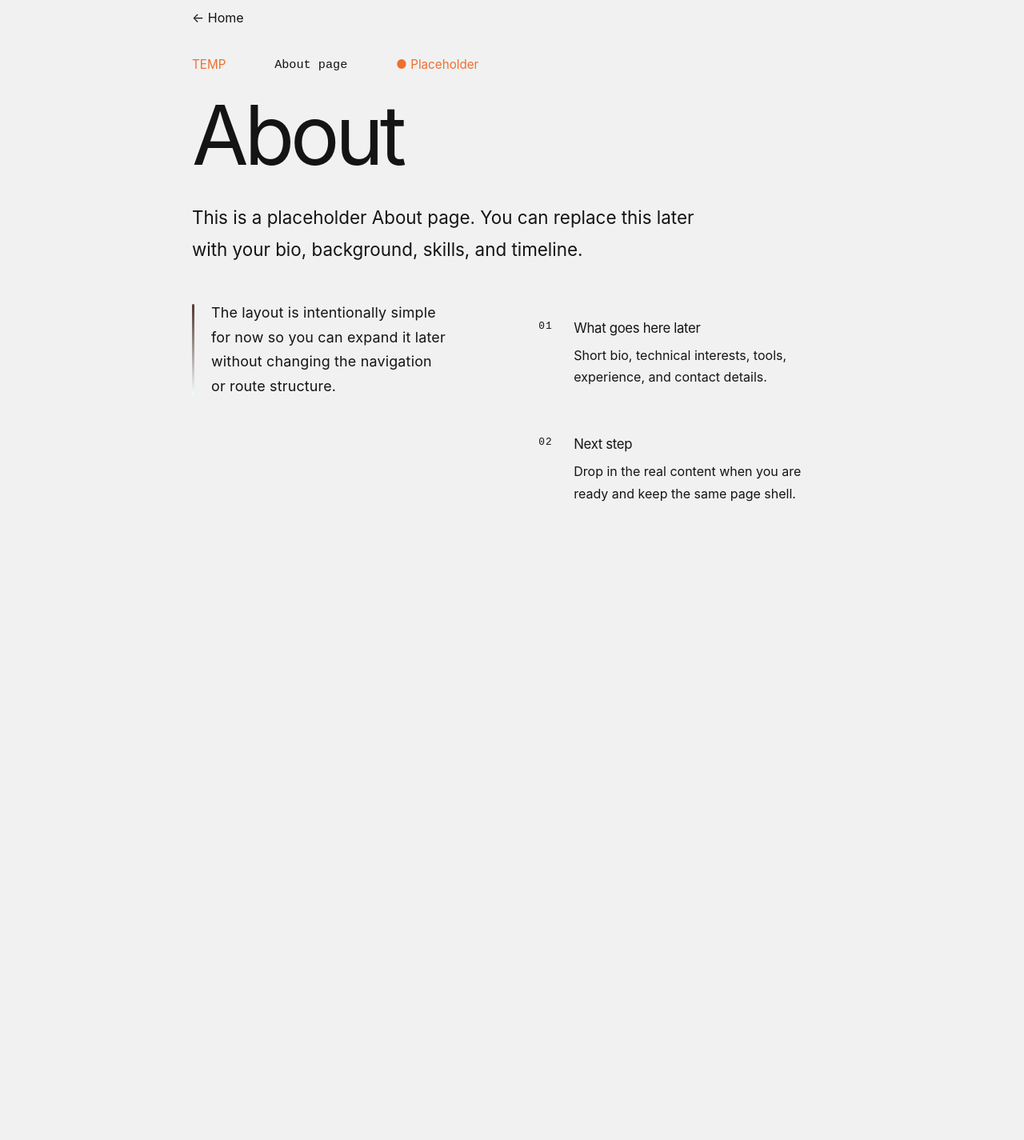
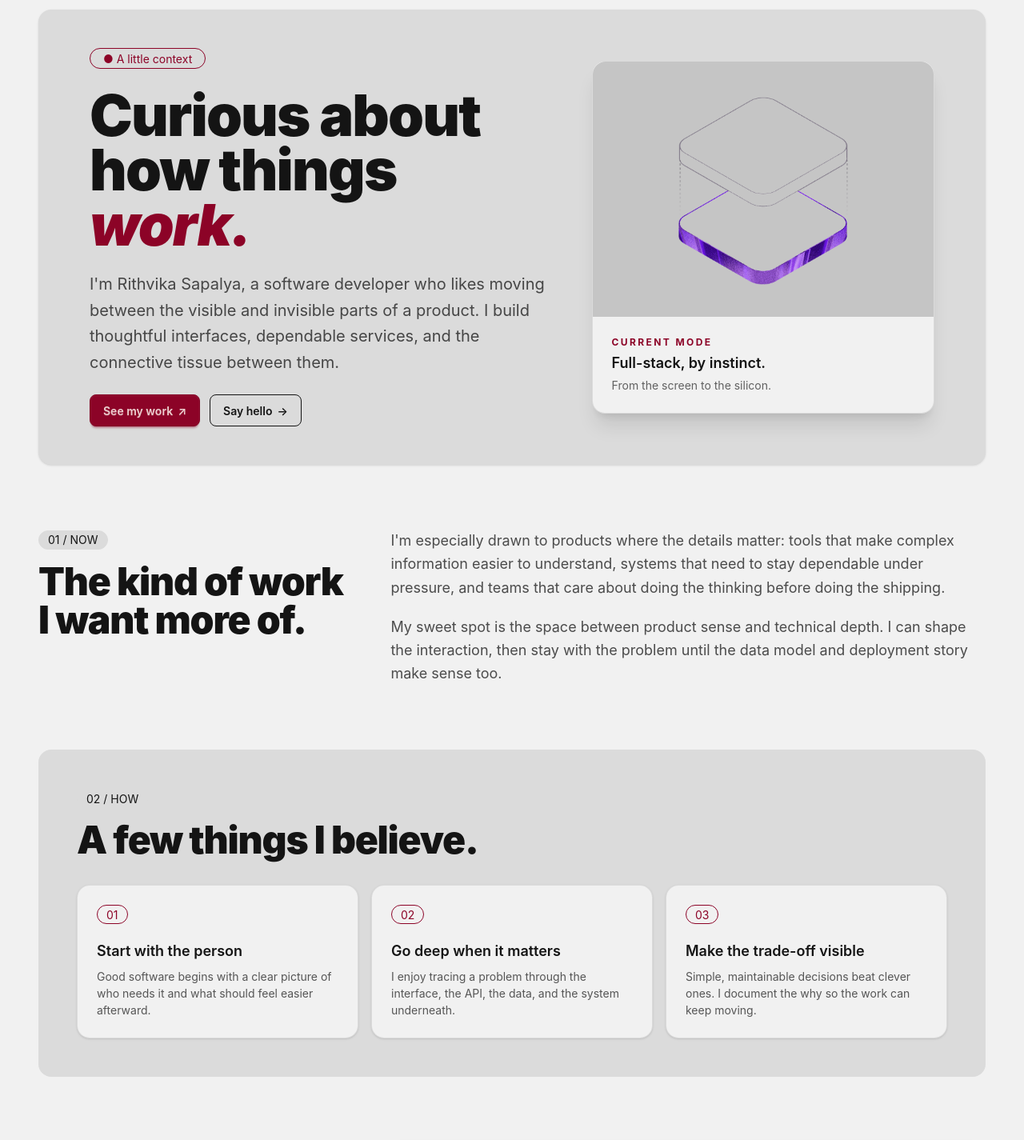
Before and after one commit to Rithabc/portfolio, a React (Vite) app: page /about in a window 1280 px wide. Shown: the part 100-1525 px from the top of the page at 80% size. Before the commit the page ends 864 px from the top, so only its background shows below. Built offline with nearby package versions, Linux system fonts and the light colour scheme.

Commit message:
feat: update AboutPage layout and styling, add motion effects and content sections

```diff
--- a/src/components/AboutPage.tsx
+++ b/src/components/AboutPage.tsx
@@ -1,46 +1,94 @@
-import '../App.css'
+import { motion } from 'motion/react'
 import { Link } from 'react-router-dom'
+import heroAsset from '../assets/hero.png'
+
+const principles = [
+  ['01', 'Start with the person', 'Good software begins with a clear picture of who needs it and what should feel easier afterward.'],
+  ['02', 'Go deep when it matters', 'I enjoy tracing a problem through the interface, the API, the data, and the system underneath.'],
+  ['03', 'Make the trade-off visible', 'Simple, maintainable decisions beat clever ones. I document the why so the work can keep moving.'],
+]
+
+const toolkit = ['React', 'TypeScript', 'Python', 'C++', 'Node.js', 'FastAPI', 'SQL', 'Git']
 
 function AboutPage() {
   return (
-    <main className="project-page">
-      <section className="project-hero">
-        <div className="project-back-link-wrap">
-          <Link className="project-back-link" to="/">
-            ← Home
-          </Link>
-        </div>
+    <main className="about-page mx-auto max-w-7xl px-4 py-12 sm:px-8 lg:px-12">
+      <section className="hero min-h-[32rem] rounded-box bg-base-200 px-4 py-12 shadow-sm sm:px-10 lg:px-16">
+        <motion.div
+          className="hero-content grid w-full max-w-none gap-12 p-0 lg:grid-cols-[1.15fr_0.85fr]"
+          initial={{ opacity: 0, y: 24 }}
+          animate={{ opacity: 1, y: 0 }}
+          transition={{ duration: 0.65, ease: [0.22, 1, 0.36, 1] }}
+        >
+          <div className="about-hero-copy flex flex-col items-start gap-6">
+            <div className="badge badge-primary badge-outline gap-2 px-4 py-3">● A little context</div>
+            <h1 className="max-w-3xl text-5xl font-black leading-[0.95] tracking-tight sm:text-7xl">Curious about how things <span className="text-primary italic">work.</span></h1>
+            <p className="max-w-2xl text-lg leading-relaxed text-base-content/75 sm:text-xl">
+              I&apos;m Rithvika Sapalya, a software developer who likes moving between the visible and invisible parts of a product.
+              I build thoughtful interfaces, dependable services, and the connective tissue between them.
+            </p>
+            <div className="flex flex-wrap gap-3">
+              <Link to="/projects" className="btn btn-primary">See my work <span aria-hidden="true">↗</span></Link>
+              <a href="mailto:rithvika.sapalia@gmail.com" className="btn btn-outline">Say hello <span aria-hidden="true">→</span></a>
+            </div>
+          </div>
 
-        <div className="project-meta-row">
-          <span className="project-year">TEMP</span>
-          <span className="project-divider" />
-          <span className="project-kicker">About page</span>
-          <span className="project-divider" />
-          <span className="project-status">● Placeholder</span>
-        </div>
-
-        <h1 className="project-title">About</h1>
-        <p className="project-summary">
-          This is a placeholder About page. You can replace this later with your bio, background, skills, and timeline.
-        </p>
+          <motion.div
+            className="card border border-base-content/10 bg-base-100 shadow-xl"
+            initial={{ opacity: 0, scale: 0.94, rotate: 2 }}
+            animate={{ opacity: 1, scale: 1, rotate: 0 }}
+            transition={{ duration: 0.8, delay: 0.12, ease: [0.22, 1, 0.36, 1] }}
+          >
+            <figure className="aspect-[4/3] overflow-hidden bg-base-300 p-6 sm:p-10"><img className="h-full w-full object-contain" src={heroAsset} alt="Layered computing hardware illustration" /></figure>
+            <div className="card-body gap-1 p-6">
+              <div className="text-xs font-bold uppercase tracking-[0.2em] text-primary">Current mode</div>
+              <h2 className="card-title">Full-stack, by instinct.</h2>
+              <p className="text-base-content/65">From the screen to the silicon.</p>
+            </div>
+          </motion.div>
+        </motion.div>
       </section>
 
-      <section className="project-detail-grid">
-        <div className="project-detail-intro">
-          <p>
-            The layout is intentionally simple for now so you can expand it later without changing the navigation or route structure.
-          </p>
+      <section className="grid gap-10 py-20 lg:grid-cols-[0.7fr_1.3fr]" aria-labelledby="about-focus-title">
+        <div>
+          <div className="badge badge-ghost">01 / NOW</div>
+          <h2 id="about-focus-title" className="mt-4 max-w-md text-4xl font-black tracking-tight sm:text-5xl">The kind of work I want more of.</h2>
         </div>
+        <div className="space-y-5 text-lg leading-relaxed text-base-content/75">
+          <p>I&apos;m especially drawn to products where the details matter: tools that make complex information easier to understand, systems that need to stay dependable under pressure, and teams that care about doing the thinking before doing the shipping.</p>
+          <p>My sweet spot is the space between product sense and technical depth. I can shape the interaction, then stay with the problem until the data model and deployment story make sense too.</p>
+        </div>
+      </section>
 
-        <div className="project-detail-panels">
-          <article className="project-detail-panel">
-            <h2>What goes here later</h2>
-            <p>Short bio, technical interests, tools, experience, and contact details.</p>
-          </article>
-          <article className="project-detail-panel">
-            <h2>Next step</h2>
-            <p>Drop in the real content when you are ready and keep the same page shell.</p>
-          </article>
+      <section className="rounded-box bg-base-200 p-6 py-12 sm:p-12" aria-labelledby="about-principles-title">
+        <div className="mb-8 flex flex-wrap items-end justify-between gap-4">
+          <div>
+            <div className="badge badge-ghost">02 / HOW</div>
+            <h2 id="about-principles-title" className="mt-4 text-4xl font-black tracking-tight sm:text-5xl">A few things I believe.</h2>
+          </div>
+        </div>
+        <div className="grid gap-4 md:grid-cols-3">
+          {principles.map(([number, title, description]) => (
+            <article className="card border border-base-content/10 bg-base-100 shadow-sm" key={number}>
+              <div className="card-body">
+                <div className="badge badge-primary badge-outline">{number}</div>
+                <h3 className="card-title mt-3">{title}</h3>
+                <p className="text-base-content/70">{description}</p>
+              </div>
+            </article>
+          ))}
+        </div>
+      </section>
+
+      <section className="grid gap-8 py-20 lg:grid-cols-[0.7fr_1.3fr]" aria-labelledby="about-toolkit-title">
+        <div>
+          <div className="badge badge-ghost">03 / TOOLS</div>
+          <h2 id="about-toolkit-title" className="mt-4 text-4xl font-black tracking-tight sm:text-5xl">A practical toolkit.</h2>
+        </div>
+        <div className="stats stats-vertical border border-base-content/10 bg-base-100 shadow-sm sm:stats-horizontal">
+          <div className="stat"><div className="stat-title">Frontend</div><div className="stat-value text-primary">React</div><div className="stat-desc">TypeScript · UI systems</div></div>
+          <div className="stat"><div className="stat-title">Backend</div><div className="stat-value text-secondary">Python</div><div className="stat-desc">Node.js · FastAPI · SQL</div></div>
+          <div className="stat"><div className="stat-title">Core</div><div className="stat-value">C++</div><div className="stat-desc">Git · APIs · systems</div></div>
         </div>
       </section>
     </main>
--- a/src/components/HomePage.tsx
+++ b/src/components/HomePage.tsx
@@ -60,7 +60,7 @@ function HomePage() {
       >
         <motion.section className="home-copy" variants={heroContainerVariants}>
           <motion.div variants={heroItemVariants}>
-            <div className="aura aura-dual inline-block w-fit text-[#51362f]">
+            <div className="aura aura-dual inline-block w-fit text-orange-600">
               <div className="card card-compact w-fit bg-base-100 text-base-content">
                 <div className="card-body px-4 py-2">
                   <div className="home-eyebrow">Open to software roles</div>
--- a/src/components/ProjectPage.tsx
+++ b/src/components/ProjectPage.tsx
@@ -85,7 +85,7 @@ function ProjectPage() {
     <main className="project-page">
       <section className="project-hero">
         <div className="project-back-link-wrap">
-          <Link className="project-back-link" to="/">
+          <Link className="project-back-link" to="/projects">
             ← All projects
           </Link>
         </div>
```
